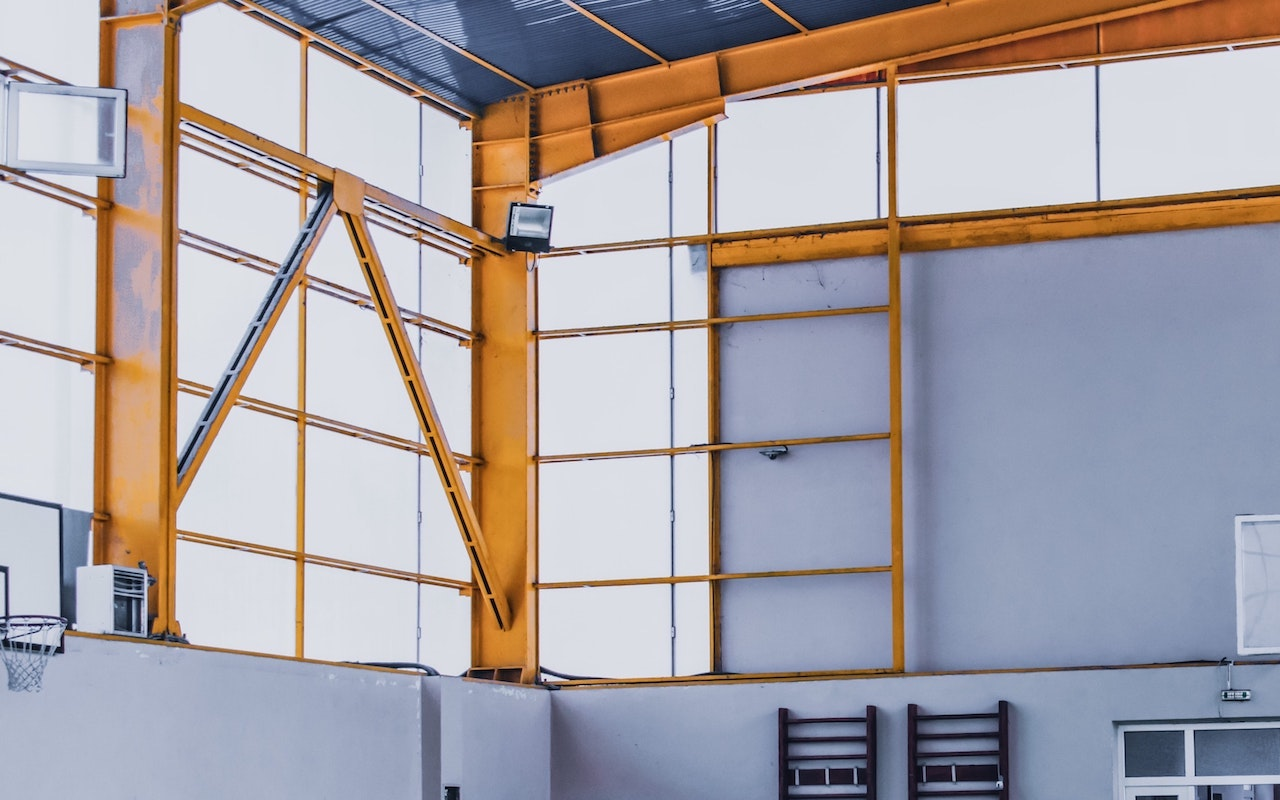
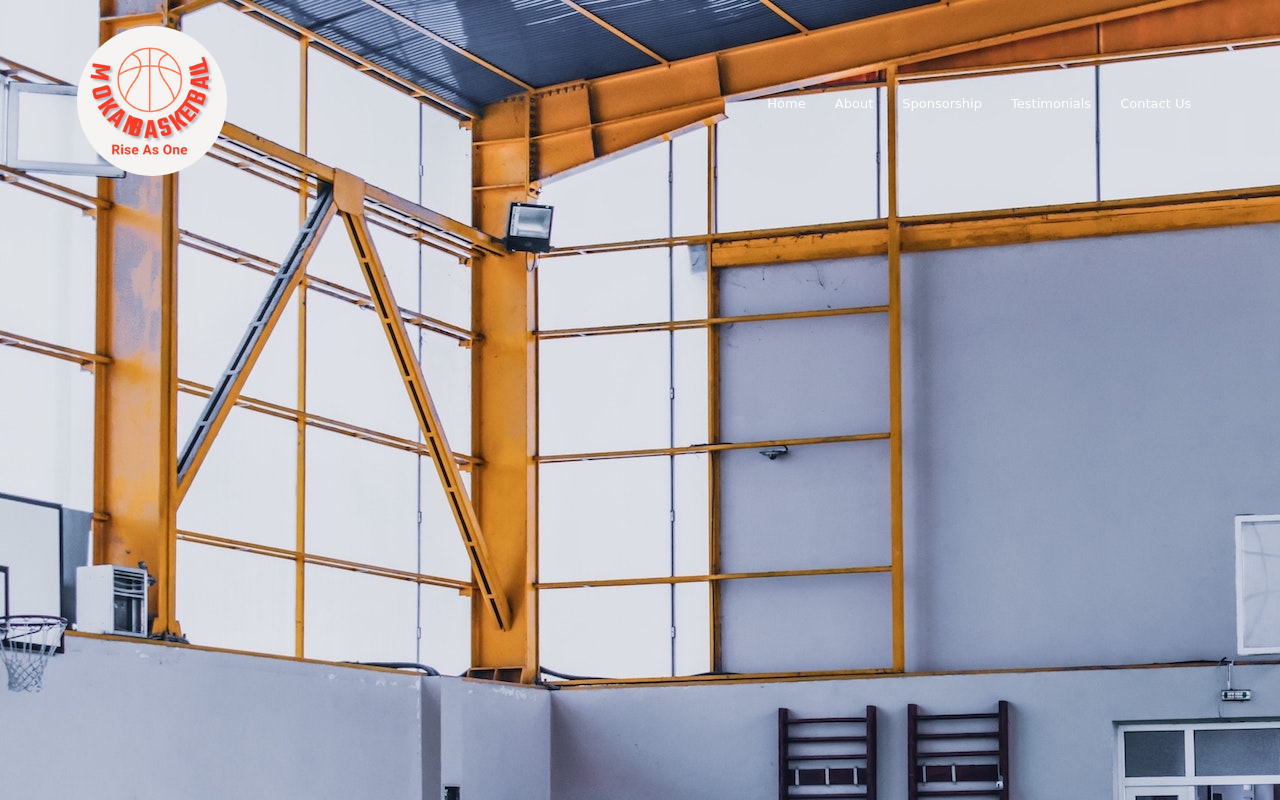
Before and after one commit to Dakota32Jones/AUU-Website, a plain HTML site: page index.html in a window 1280 px wide. Drawn offline with Linux system fonts and the light colour scheme; a web font is replaced by a local one.

Commit message:
added nav link and styling

```diff
--- a/index.html
+++ b/index.html
@@ -6,8 +6,37 @@
     <meta name="viewport" content="width=device-width, initial-scale=1.0" />
     <title>MoKAN AAU Website</title>
     <link rel="stylesheet" href="style.css" />
+    <link rel="preconnect" href="https://fonts.googleapis.com" />
+    <link rel="preconnect" href="https://fonts.gstatic.com" crossorigin />
+    <link
+      href="https://fonts.googleapis.com/css2?family=Bungee+Inline&display=swap"
+      rel="stylesheet"
+    />
   </head>
   <body>
-    <section class="header"></section>
+    <section class="header">
+      <nav>
+        <a href="index.html"><img src="./assets/images/logo.jpg" alt="" /></a>
+        <div class="nav-links">
+          <ul>
+            <li>
+              <a href="">Home</a>
+            </li>
+            <li>
+              <a href="">About</a>
+            </li>
+            <li>
+              <a href="">Sponsorship</a>
+            </li>
+            <li>
+              <a href="">Testimonials</a>
+            </li>
+            <li>
+              <a href="">Contact Us</a>
+            </li>
+          </ul>
+        </div>
+      </nav>
+    </section>
   </body>
 </html>
--- a/style.css
+++ b/style.css
@@ -1,6 +1,7 @@
 * {
   margin: 0;
   padding: 0;
+  font-family: "Bungee Inline", cursive;
 }
 .header {
   min-height: 100vh;
@@ -10,3 +11,32 @@
   background-position: cover;
   position: relative;
 }
+nav {
+  display: flex;
+  padding: 2% 6%;
+  justify-content: space-between;
+  align-items: center;
+}
+
+nav img {
+  border-radius: 50%;
+  width: 150px;
+}
+
+.nav-links {
+  flex: 1;
+  text-align: right;
+}
+
+.nav-links ul li {
+  list-style: none;
+  display: inline-block;
+  padding: 8px 12px;
+  position: relative;
+}
+
+.nav-links ul li a {
+  color: #fff;
+  text-decoration: none;
+  font-size: 13px;
+}
```
Also changed, not shown: assets/images/logo.jpg (added).
